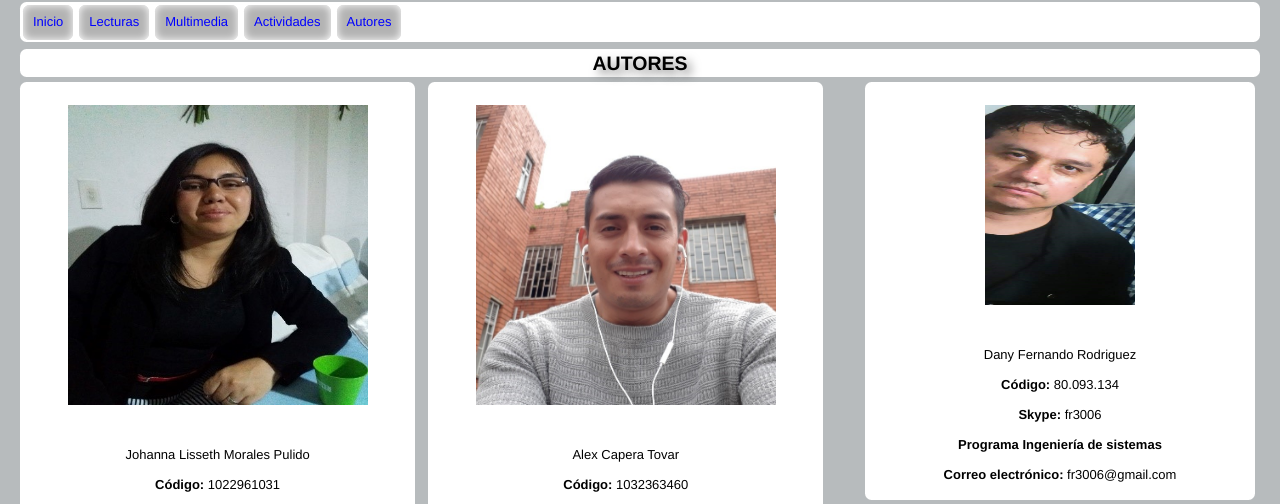
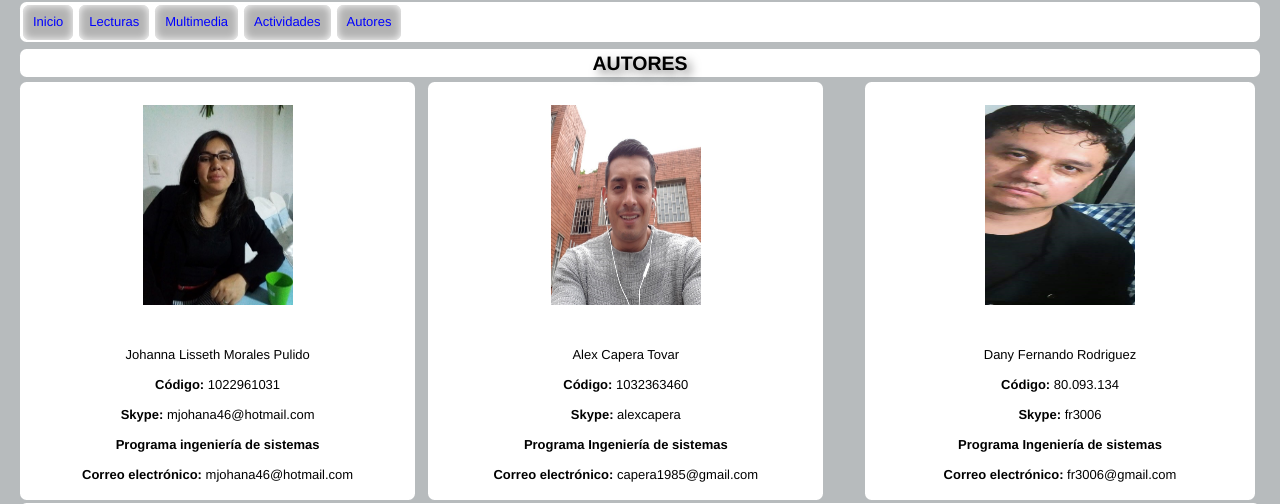
Before and after one commit to drodriguezve/Fase-3-Construcci-n-Crear-un-OVI-en-formato-WEB-con-HTML5-y-CSS3, a plain HTML site: page autores.html in a window 1280 px wide. Shown: the part 56-560 px from the top of the page. Drawn offline with Linux system fonts and the light colour scheme.

Commit message:
actividades  version 3 trabajo colaborativo ovi

```diff
--- a/autores.html
+++ b/autores.html
@@ -49,7 +49,7 @@
         <header>
          <h2></h2>
         </header>
-        <figure><img src="img/menu/foto1.jpg" width="300" height="300"></figure>
+        <figure><img src="img/menu/foto1.jpg" width="150" height="200"></figure>
 
             <p class="texto">
 <p align="center">
@@ -69,7 +69,7 @@ Johanna Lisseth Morales Pulido<br><br>
 
          </header>
 
-	       <figure><img src="img/menu/foto2.jpg" width="300" height="300"></figure>
+	       <figure><img src="img/menu/foto2.jpg" width="150" height="200"></figure>
 
             <p class="texto">
 <p align="center">
```
